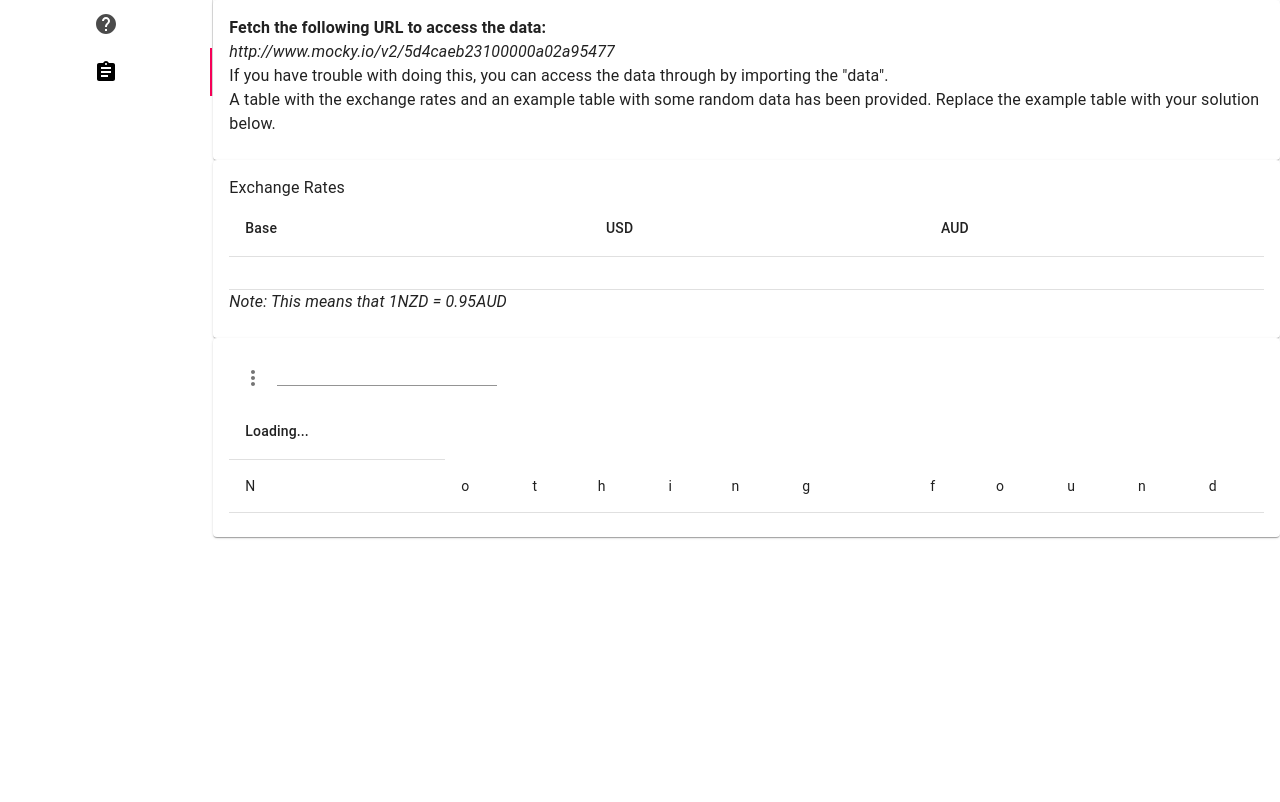
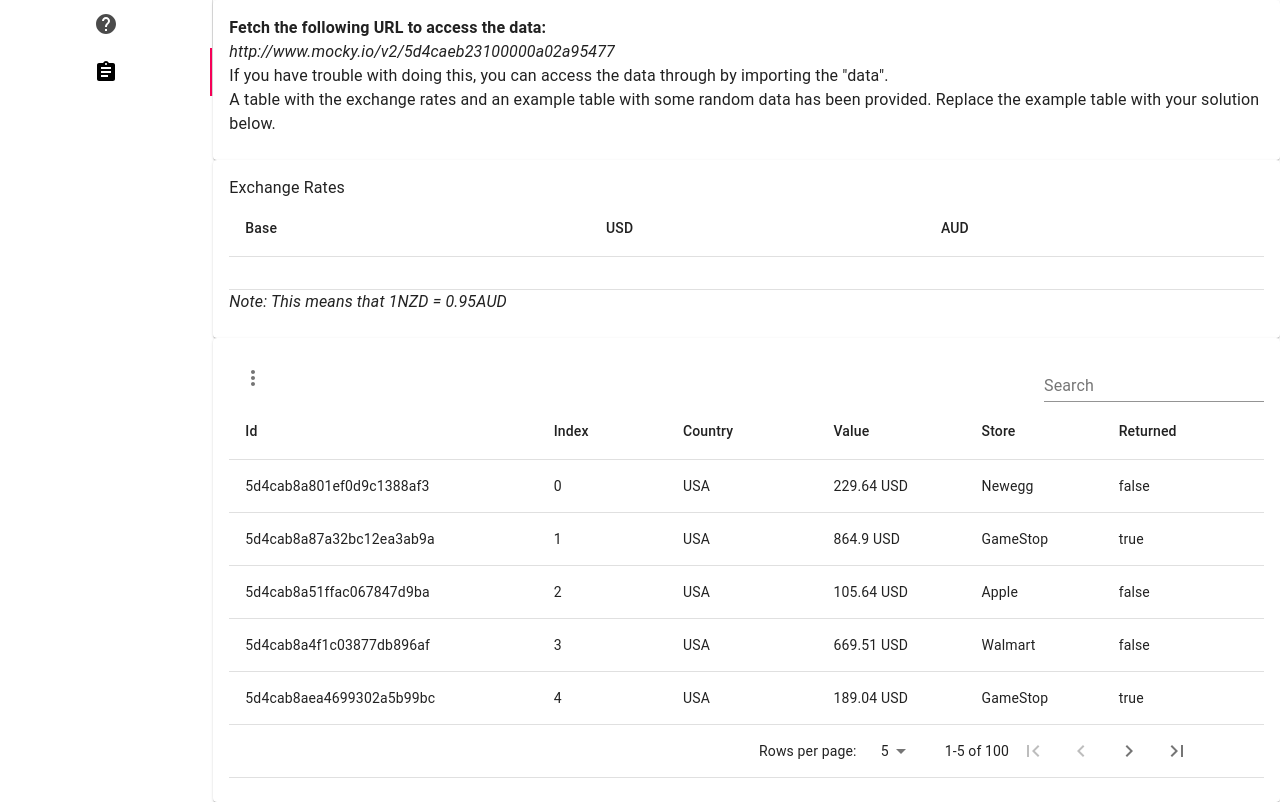
Before and after one commit to Sabatr/ReactSalesTable, a React (Create React App) app: page / in a window 1280 px wide. Both pictures are taken after a click on the tab 106 px from the left and 72 px from the top of the page. Built offline with nearby package versions, Linux system fonts and the light colour scheme; no server answers.

Commit message:
Added page limit feature

```diff
--- a/src/components/task/SalesTable.jsx
+++ b/src/components/task/SalesTable.jsx
@@ -5,11 +5,13 @@ import {
     TableRow,
     TableBody,
     TableHead,
+    TablePagination,
     IconButton,
-    Card, CardContent, Typography, TableSortLabel
+    Card, CardContent, Typography, TableSortLabel, TableFooter
 } from "@material-ui/core";
+import importedData from '../data/data.js'
 import FilterMenu from './table_options/FilterMenu'
-
+import FooterActions from './table_options/FooterActions'
 import MoreVertIcon from '@material-ui/icons/MoreVert';
 import SearchField from "./SearchField";
 
@@ -38,7 +40,9 @@ class SalesTable extends React.Component {
             text: "",
             showReturn: false,
             sort: 'desc',
-            currency: "All"
+            currency: "All",
+            rowsPerPage: 5,
+            page: 0
         }
         this.handleOptionsClick = this.handleOptionsClick.bind(this);
         this.handleMenuClose = this.handleMenuClose.bind(this);
@@ -48,15 +52,24 @@ class SalesTable extends React.Component {
         this.makeCopy = this.makeCopy.bind(this);
         this.handleCurrency = this.handleCurrency.bind(this);
         this.handleSortClick = this.handleSortClick.bind(this);
+        this.handleChangeRowsPerPage = this.handleChangeRowsPerPage.bind(this);
+        this.handleChangePage = this.handleChangePage.bind(this);
+        this.getEmptyRows = this.getEmptyRows.bind(this);
+        this.getFooter = this.getFooter.bind(this);
     }
 
 
-
     componentDidMount() {
-        fetch("http://www.mocky.io/v2/5d4caeb23100000a02a95477")
-            .then(response => response.json())
-            .then(response => this.setState({data:response }))
-            .then(this.makeCopy);
+        // fetch("http://www.mocky.io/v2/5d4caeb23100000a02a95477")
+        //     .then(response => response.json())
+        //     .then(response => this.setState({ data: response }))
+        //     .then(this.makeCopy);
+        console.log(importedData)
+        this.setState({
+            data: importedData,
+            originalData: importedData
+        })
+        //  console.log(data)
     }
 
     render() {
@@ -77,7 +90,7 @@ class SalesTable extends React.Component {
                         updateTable={this.handleTableUpdate}
                         handleChange={this.handleFieldChange}
                         text={this.state.text}
-                        showReturned={this.state.showReturn}/>
+                        showReturned={this.state.showReturn} />
                     <FilterMenu
                         anchor={this.state.anchor}
                         onClose={this.handleMenuClose}
@@ -91,7 +104,6 @@ class SalesTable extends React.Component {
                         rates={this.props.rates}
                         currencyHandler={this.handleCurrency}
                         currency={this.state.currency}
-
                     />
                     <Table>
                         <TableHead>
@@ -102,36 +114,93 @@ class SalesTable extends React.Component {
                                             direction={this.state.sort}
                                             onClick={() => this.handleSortClick(value)}
                                         >
-                                        { value }
+                                            {value}
                                         </TableSortLabel>
                                     </TableCell>)}
                             </TableRow>
                         </TableHead>
                         <TableBody>
                             {
-                                this.getData().map((data, i) =>
+                                this.getData()
+                                    .slice(this.state.page * this.state.rowsPerPage, this.state.page * this.state.rowsPerPage + this.state.rowsPerPage)
+                                    .map((data, i) =>
                                         <TableRow key={`row_${i}`}>
                                             {Object.values(data).map((tableData, inc) =>
                                                 <TableCell key={`cell_${inc}`}>
                                                     <div>
                                                         {
-                                                    (inc === 3) ? `${tableData} ${this.getCurrency(data.country)}`: `${tableData}`}
+                                                            (inc === 3) ? `${tableData} ${this.getCurrency(data.country)}` : `${tableData}`}
                                                     </div>
                                                 </TableCell>)}
+
                                         </TableRow>)
                             }
+                            {
+                                this.getEmptyRows() > 0 && (
+                                    <TableRow style={{ height: 48 * this.getEmptyRows() }}>
+                                        <TableCell colSpan={6} />
+                                    </TableRow>
+                                )
+
+                            }
                         </TableBody>
+                        <TableFooter>
+                            <TableRow>
+                                <TablePagination
+                                    rowsPerPageOptions={[5, 10, 15,20,25]}
+                                    colSpan={6}
+                                    count={this.state.data.length}
+                                    rowsPerPage={this.state.rowsPerPage}
+                                    page={this.state.page}
+                                    SelectProps={{
+                                        inputProps: { 'aria-label': 'rows per page' },
+                                        native: true,
+                                    }}
+                                    onChangePage={this.handleChangePage}
+                                    onChangeRowsPerPage={this.handleChangeRowsPerPage}
+                                    ActionsComponent={this.getFooter}
+
+                                />
+                            </TableRow>
+                        </TableFooter>
                     </Table>
                 </CardContent>
             </Card>
         );
     }
 
+    getFooter() {
+        return (
+            <FooterActions
+                page={this.state.page}
+                pageChange={this.handleChangePage}
+                count={this.state.data.length}
+                rowsPerPage={this.state.rowsPerPage}
+            />
+        )
+    }
+
+    getEmptyRows() {
+        let emptyRows = this.state.rowsPerPage - Math.min(this.state.rowsPerPage, this.state.data.length - this.state.page * this.state.rowsPerPage);
+        return emptyRows;
+    }
+
+    handleChangePage(pageNo) {
+        this.setState({
+            page: pageNo
+        })
+    }
+
+    handleChangeRowsPerPage(event) {
+        this.setState({
+            rowsPerPage: event.target.value
+        })
+    }
+
     makeCopy() {
-
-        if ( this.state.data.length !== 0) {
+        if (this.state.data.length !== 0) {
             let data = [...this.state.data]
-            let copy = data.map((x,i) => x = JSON.parse(JSON.stringify(x)))
+            let copy = data.map((x, i) => x = JSON.parse(JSON.stringify(x)))
             this.setState({
                 originalData: copy
             })
@@ -159,9 +228,9 @@ class SalesTable extends React.Component {
         this.setState({
             sort: (this.state.sort === 'asc') ? 'desc' : 'asc'
         })
-        this.state.data.sort((x,y) => (typeof x[sortBy.toLowerCase()] === 'string') ?
+        this.state.data.sort((x, y) => (typeof x[sortBy.toLowerCase()] === 'string') ?
             `${x[sortBy.toLowerCase()]}`.localeCompare(`${y[sortBy.toLowerCase()]}`)
-            :     x[sortBy.toLowerCase()] - y[sortBy.toLowerCase()])
+            : x[sortBy.toLowerCase()] - y[sortBy.toLowerCase()])
         if (this.state.sort === 'desc') {
             this.state.data.reverse()
         }
@@ -190,7 +259,7 @@ class SalesTable extends React.Component {
     getCurrency(country) {
         switch (this.state.currency) {
             case "All":
-                switch(country) {
+                switch (country) {
                     case "USA":
                         return "USD";
                     case "NZL":
--- a/src/components/task/SearchField.jsx
+++ b/src/components/task/SearchField.jsx
@@ -6,7 +6,8 @@ class SearchField extends React.Component {
         super(props);
 
         this.state = {
-            text: ""
+            text: "",
+            error: false
         }
 
         this.handleChange = this.handleChange.bind(this);
@@ -14,7 +15,13 @@ class SearchField extends React.Component {
     }
     render() {
         return (
-            <TextField onChange={this.handleChange} onKeyDown={this.handleSubmit}/>
+            <TextField style={{float: 'right'}}
+            error={this.state.error}
+            onChange={this.handleChange}
+            onKeyDown={this.handleSubmit}
+            label="Search"
+            placeholder="NewEgg"
+            />
         );
     }
 
@@ -26,12 +33,22 @@ class SearchField extends React.Component {
         if(event.keyCode === 13) {
             let value = this.props.text.toLowerCase();
             let newData = this.props.originalData;
+            //console.log(value)
             let filter = newData.filter(x =>Object.values(x).map(y => y.toString().toLowerCase()).includes(value));
-            let filteredData =  (value.length === 0 || filter.length === 0) ? newData : filter;
-            if (this.props.showReturned) {
-               filteredData =  filteredData.filter(x => x.returned === false)
+            if (filter.length === 0 && value !== "") {
+                this.setState({
+                    error: true
+                })
+            } else {
+                this.setState({
+                    error: false
+                })
+                let filteredData =  (value.length === 0 || filter.length === 0) ? newData : filter;
+                if (this.props.showReturned) {
+                   filteredData =  filteredData.filter(x => x.returned === false)
+                }
+                this.props.updateTable(filteredData);
             }
-            this.props.updateTable(filteredData);
         }
     }
 }
--- a/src/components/task/table_options/FilterMenu.jsx
+++ b/src/components/task/table_options/FilterMenu.jsx
@@ -43,11 +43,12 @@ class FilterMenu extends React.Component {
                     <Checkbox checked={this.props.checked} />
                     <Typography>Show returned only.</Typography>
                 </MenuItem>
-                <MenuItem >
+                <MenuItem>
                     <Select
                         native={true}
                         value={this.props.currency}
                         onChange={this.handleSelectChange}
+                        style={{width: '100%'}}
                     >
                         <option>All</option>
                         <option>NZD</option>
@@ -101,53 +102,6 @@ class FilterMenu extends React.Component {
         let returnedValue = (convert === 1) ?  original : Math.round(original/convert * 100)/100;
         return returnedValue;
     }
-    // applyConversion(value, currency, country,index,data) {
-    //     let convert = 1;
-    //     let currencies = Object.keys(this.props.rates);
-    //     currencies.push("All","NZD");
-    //     switch(currency) {
-    //         case "AUD":
-    //             if (country === "NZL") {
-    //                 convert = 1/this.props.rates.AUD;
-    //             } else if (country === "USA") {
-    //                 convert = this.props.rates.USD/this.props.rates.AUD;
-    //             } else {
-    //                 let original =  this.props.originalData.find(x=> x.id === data.id);
-    //                 value = original.value;
-    //             }
-    //             break;
-    //         case "USD":
-    //             if (country === "NZL") {
-    //                 convert = 1/this.props.rates.USD;
-    //             } else if (country === "AUS") {
-    //                 convert = this.props.rates.AUD/this.props.rates.USA
-    //             } else {
-    //                 //JSON.parse(JSON.stringify(data)) === JSON.parse(JSON.stringify(x))
-    //                 let original =  this.props.originalData.find(x=> x.id === data.id);
-    //                 value = original.value;
-    //                // value = this.props.originalData.find(x => JSON.parse  (JSON.stringify(x)))===JSON.parse(JSON.stringify(data));
-
-    //             }
-    //             break;
-    //         case "NZD":
-    //             if (country === "AUS") {
-    //                 convert = this.props.rates.AUD
-    //             } else if (country === "USA") {
-    //                 convert = this.props.rates.USD
-    //             } else {
-    //                 let original =  this.props.originalData.find(x=> x.id === data.id);
-    //                 value = original.value;
-    //             }
-    //             break;
-    //         default:
-    //         let original =  this.props.originalData.find(x=> x.id === data.id);
-    //         value = original.value;
-    //             convert = 1;
-    //             break;
-    //     }
-    //     let returnedValue = (convert === 1) ?  value : Math.round(value/convert * 100)/100;
-    //     return returnedValue;
-    // }
 
 
     /**
--- /dev/null
+++ b/src/components/task/table_options/FooterActions.jsx
@@ -0,0 +1,69 @@
+import React from 'react';
+import LastPageIcon from '@material-ui/icons/LastPage';
+import IconButton from '@material-ui/core/IconButton';
+import FirstPageIcon from '@material-ui/icons/FirstPage';
+import KeyboardArrowLeft from '@material-ui/icons/KeyboardArrowLeft';
+import KeyboardArrowRight from '@material-ui/icons/KeyboardArrowRight';
+
+class FooterActions extends React.Component {
+    constructor(props) {
+        super(props)
+
+        this.handleFirstPageButtonClick = this.handleFirstPageButtonClick.bind(this)
+        this.handleBackButtonClick = this.handleBackButtonClick.bind(this)
+        this.handleNextButtonClick = this.handleNextButtonClick.bind(this)
+        this.handleLastPageButtonClick = this.handleLastPageButtonClick.bind(this)
+    }
+    render() {
+        return (
+            <div className="" style={{width: '50%'}}>
+                <IconButton
+                    onClick={this.handleFirstPageButtonClick}
+                    disabled={this.props.page === 0}
+                    aria-label="first page"
+                >
+                    <FirstPageIcon/>
+                    {/* {theme.direction === 'rtl' ? <LastPageIcon /> : <FirstPageIcon />} */}
+                </IconButton>
+                <IconButton onClick={this.handleBackButtonClick} disabled={this.props.page === 0} aria-label="previous page">
+                    {/* {theme.direction === 'rtl' ? <KeyboardArrowRight /> : <KeyboardArrowLeft />} */}
+                    <KeyboardArrowLeft/>
+                </IconButton>
+                <IconButton
+                    onClick={this.handleNextButtonClick}
+                    disabled={this.props.page >= Math.ceil(this.props.count / this.props.rowsPerPage) - 1}
+                    aria-label="next page"
+                >
+                 <KeyboardArrowRight />
+                    {/* {theme.direction === 'rtl' ? <KeyboardArrowLeft /> : <KeyboardArrowRight />} */}
+                </IconButton>
+                <IconButton
+                    onClick={this.handleLastPageButtonClick}
+                    disabled={this.props.page >= Math.ceil(this.props.count / this.props.rowsPerPage) - 1}
+                    aria-label="last page"
+                >
+                 <LastPageIcon />
+                    {/* {theme.direction === 'rtl' ? <FirstPageIcon /> : <LastPageIcon />} */}
+                </IconButton>
+            </div>
+        )
+    }
+
+    handleFirstPageButtonClick() {
+        this.props.pageChange(0);
+    }
+
+    handleBackButtonClick() {
+        this.props.pageChange(this.props.page-1);
+    }
+
+    handleNextButtonClick() {
+        this.props.pageChange(this.props.page+1);
+    }
+
+    handleLastPageButtonClick() {
+        this.props.pageChange( Math.max(0, Math.ceil(this.props.count / this.props.rowsPerPage) - 1));
+    }
+}
+
+export default FooterActions;
```
Lines whose indentation alone changed are shown as unchanged.
